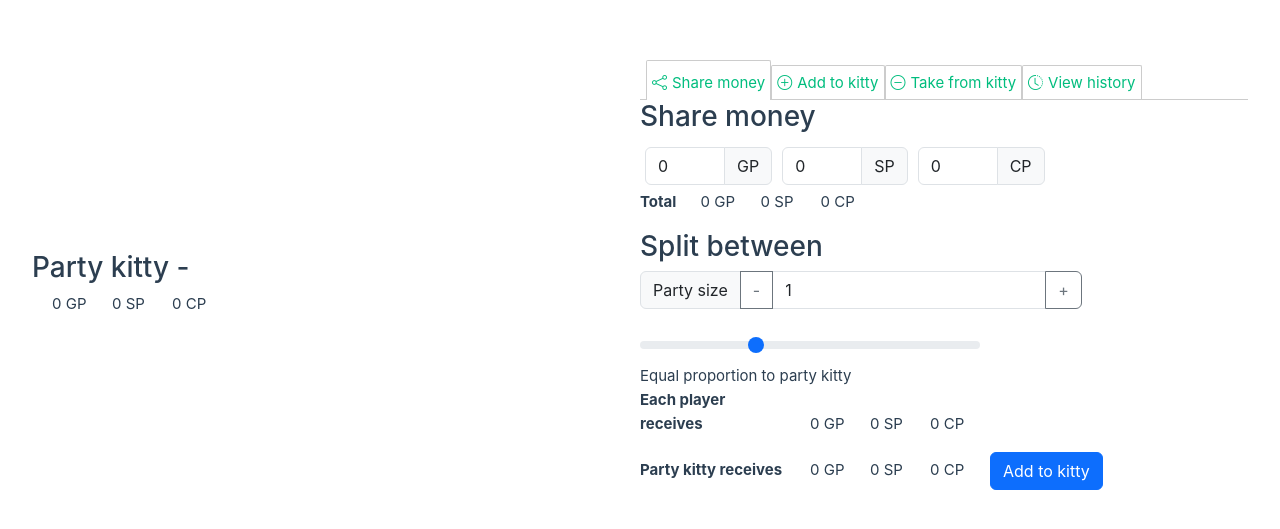
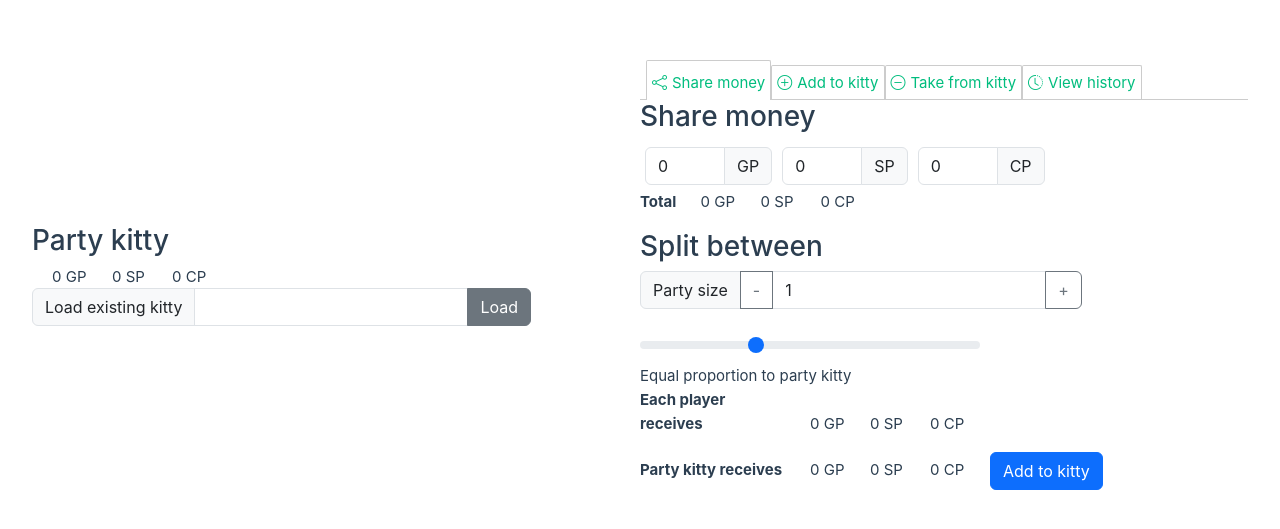
Before and after one commit to Trantion897/party-kitty, a Vue app: page / in a window 1280 px wide. Shown: the part 117-646 px from the top of the page. Built offline with nearby package versions, Linux system fonts and the light colour scheme.

Commit message:
Display kitty name in a new bar that also lets you load a new kitty
Includes parsing to accept kitty names separated with any non-alpha character

```diff
--- /dev/null
+++ b/src/components/LoadKitty.vue
@@ -0,0 +1,48 @@
+<script setup>
+import { ref, computed } from 'vue';
+
+import { useKittyStore } from '@/stores/kitty';
+
+const kittyStore = useKittyStore();
+
+kittyStore.$subscribe((mutation, state) => {
+    updateNameFromStore(state.serversideName);
+});
+
+const updateNameFromStore = function(serversideName) {
+    if (serversideName != null && serversideName) {
+        activeName.value = serversideName;
+        inputBoxName.value = serversideName;
+    }
+}
+
+const activeName = ref();
+const inputBoxName = ref();
+
+const loadKitty = function() {
+    if (inputBoxName == activeName || inputBoxName == '') {
+        return;
+    }
+    kittyStore.load(inputBoxName.value);
+    // TODO: Use router to change URL without reload
+};
+
+const labelText = computed(() => {
+    if (activeName.value) {
+        return "Kitty name";
+    } else {
+        return "Load existing kitty";
+    }
+});
+
+</script>
+
+<template>
+    <form class="row g-3" @submit.prevent="loadKitty">
+        <div class="input-group mb-3">
+            <span class="input-group-text">{{ labelText }}</span>
+            <input type="text" class="form-control" aria-label="Load existing kitty" v-model="inputBoxName">
+            <input class="btn btn-secondary" type="submit" value="Load">
+        </div>
+    </form>
+</template>
--- a/src/components/TheKitty.vue
+++ b/src/components/TheKitty.vue
@@ -1,5 +1,6 @@
 <script setup>
-import MoneyDisplay from './MoneyDisplay.vue'
+import MoneyDisplay from './MoneyDisplay.vue';
+import LoadKitty from './LoadKitty.vue';
 import { useKittyStore } from '@/stores/kitty.js';
 import { useCurrencyStore } from '@/stores/currency.js';
 
@@ -10,7 +11,8 @@ const currencyStore = useCurrencyStore();
 
 <template>
 	<section>
-		<h3>Party kitty - {{kittyStore.serversideName}}</h3>
+		<h3>Party kitty</h3>
 		<money-display :amount="kittyStore.total"></money-display>
+		<load-kitty></load-kitty>
 	</section>
 </template>
--- a/src/stores/kitty.js
+++ b/src/stores/kitty.js
@@ -95,7 +95,11 @@ export const useKittyStore = defineStore('kitty', () => {
     }
 
     async function load(kittyName) {
-        fetch(serverUrl + "?name="+kittyName).then((response) => {
+        // Parse any whitespace or separator characters to hyphens
+        const parsedName = kittyName.split(/[^A-z]/).join("-");
+        // TODO: Handle invalid names
+
+        fetch(serverUrl + "?name="+parsedName).then((response) => {
             if (!response.ok) {
                 console.log(response);
             }
```
